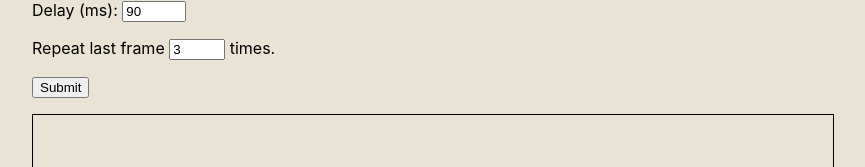
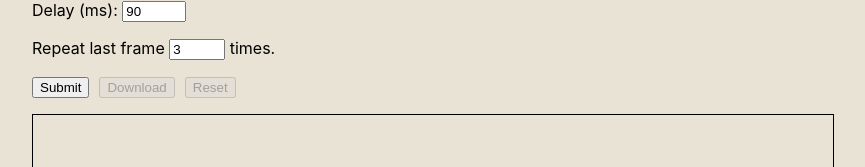
Before and after one commit to JohnForster/diplomacy-gifs, a React (Create React App) app: page / in a window 1280 px wide. Shown: the part 120-287 px from the top of the page, without its empty margins (207-1072 px from the left). Built offline with nearby package versions, Linux system fonts and the light colour scheme; the HTML template or start-up script is replaced by a standard one.

Commit message:
Add reset and download buttons

```diff
--- a/src/App.tsx
+++ b/src/App.tsx
@@ -1,4 +1,4 @@
-import React, { useState } from 'react';
+import React, { useRef, useState } from 'react';
 import styled, { createGlobalStyle } from 'styled-components';
 
 import to from './utils/to';
@@ -28,11 +28,13 @@ const OutputGif = styled.img`
   width: 100%;
 `;
 
-const SubmitButton = styled.button`
+const Button = styled.button`
   margin-right: 10px;
 `;
 
 const clamp = (num: number, min: number, max: number): number => (num < min ? min : num > max ? max : num);
+
+type InputHandler = React.ChangeEventHandler<HTMLInputElement>;
 
 const App: React.FC = () => {
   const [gameId, setGameId] = useState('212727');
@@ -41,14 +43,19 @@ const App: React.FC = () => {
   const [lastFrameRepeat, setLastFrameRepeat] = useState(3);
   const [error, setError] = useState('');
   const [gifData, setGifData] = useState({ gameId: '', objectUrl: '' });
+  const downloadRef = useRef<HTMLAnchorElement>(null);
 
-  const handleChange: React.ChangeEventHandler<HTMLInputElement> = (e) =>
-    setGameId(e.target.value.replace(/[^0-9]/g, '').slice(0, 6));
+  const handleIdChange: InputHandler = (e) => setGameId(e.target.value.replace(/[^0-9]/g, ''));
 
-  const handleDelayChange: React.ChangeEventHandler<HTMLInputElement> = (e) => setDelay(parseInt(e.target.value, 10));
+  const handleDelayChange: InputHandler = (e) => setDelay(parseInt(e.target.value, 10));
 
-  const handleLastFrameChange: React.ChangeEventHandler<HTMLInputElement> = (e) =>
-    setLastFrameRepeat(parseInt(e.target.value, 10));
+  const handleLastFrameChange: InputHandler = (e) => setLastFrameRepeat(parseInt(e.target.value, 10));
+
+  const reset = () => {
+    setStatus('');
+    setError('');
+    setGifData({ gameId: '', objectUrl: '' });
+  };
 
   const begin = async () => {
     const clampedDelay = clamp(delay, 10, 300);
@@ -75,12 +82,16 @@ const App: React.FC = () => {
     setStatus('');
   };
 
+  const download = () => {
+    downloadRef.current?.click();
+  };
+
   return (
     <>
       <GlobalStyle />
       <h1>Diplomacy GIF Generator</h1>
       <p>
-        Game ID: <input type="text" value={gameId} onChange={handleChange} />
+        Game ID: <input type="text" value={gameId} onChange={handleIdChange} />
       </p>
       <p>
         Delay (ms): <input type="number" value={delay} min="10" max="300" onChange={handleDelayChange} />
@@ -89,11 +100,17 @@ const App: React.FC = () => {
         Repeat last frame{' '}
         <input type="number" value={lastFrameRepeat} min="1" max="10" onChange={handleLastFrameChange} /> times.
       </p>
-      <SubmitButton disabled={!!status} onClick={begin}>
+      <Button disabled={!!status || !!gifData.objectUrl} onClick={begin}>
         Submit
-      </SubmitButton>
+      </Button>
+      <Button disabled={!gifData.objectUrl} onClick={download}>
+        Download
+      </Button>
+      <Button disabled={!gifData.objectUrl} onClick={reset}>
+        Reset
+      </Button>
       {gifData.objectUrl && (
-        <a href={gifData.objectUrl} download={`diplo_animated_${gifData.gameId}.gif`}>
+        <a hidden ref={downloadRef} href={gifData.objectUrl} download={`diplo_animated_${gifData.gameId}.gif`}>
           Download
         </a>
       )}
```
